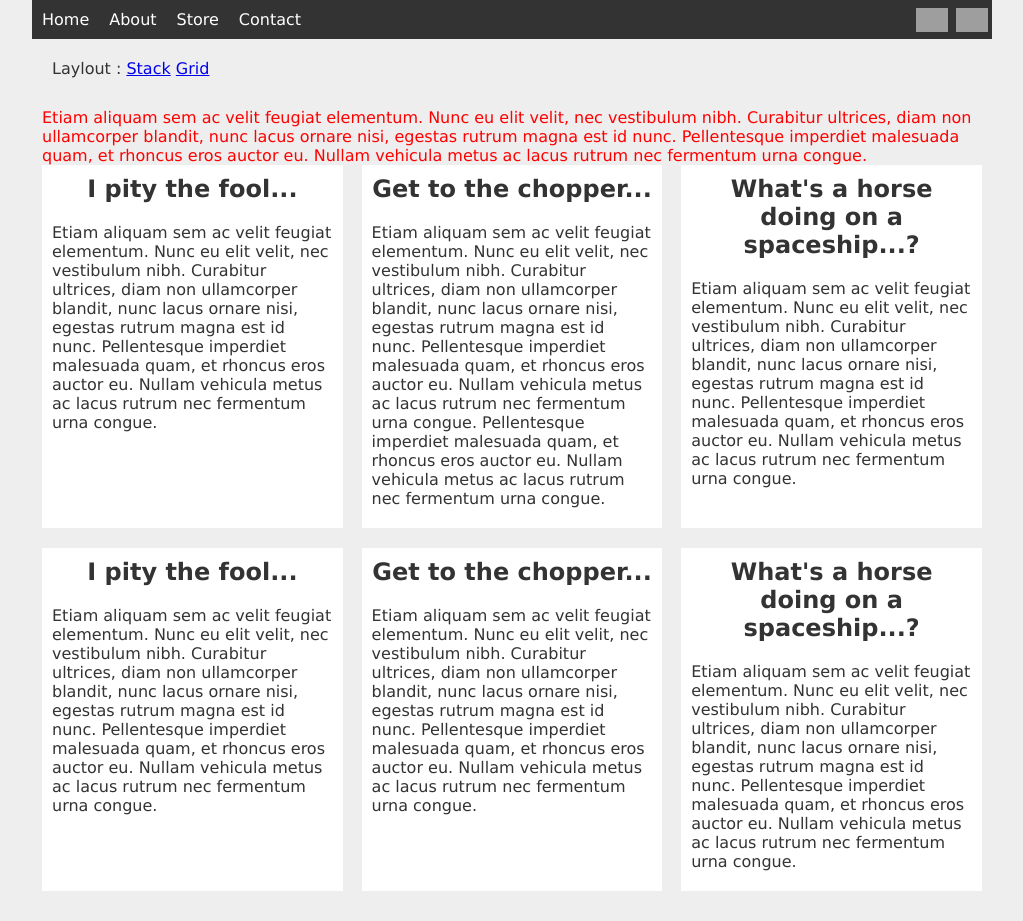
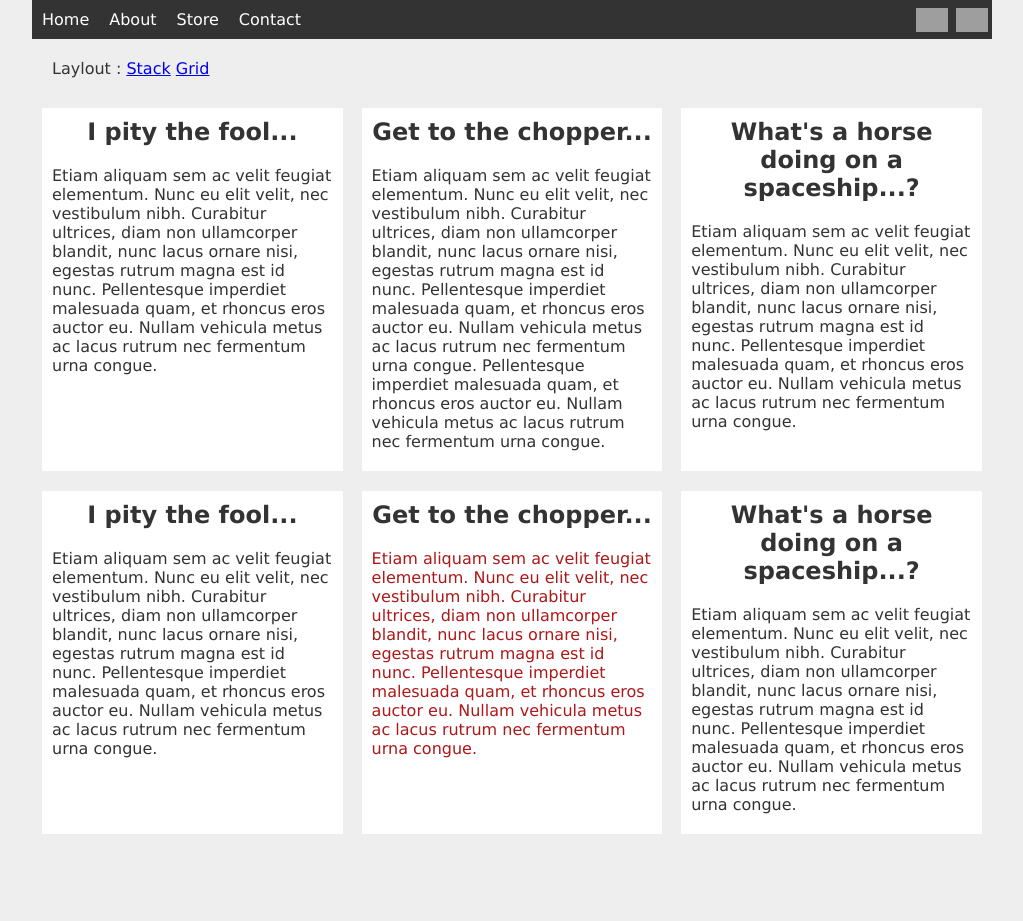
Before and after one commit to g1patil/front-end, a plain HTML site: page the-net-ninja/flex-box/index.html in a window 1280 px wide. Shown: the whole page, without its empty margins (128-1151 px from the left). After the commit the page ends 864 px from the top, so only its background shows below. Drawn offline with nearby package versions, Linux system fonts and the light colour scheme; grey boxes are pictures that could not be loaded.

Commit message:
attribute selector

```diff
--- a/the-net-ninja/flex-box/index.html
+++ b/the-net-ninja/flex-box/index.html
@@ -32,7 +32,6 @@
            <a href="#" class="grid"> Grid</a>
       </div>
       <section id="blocks">
-        <p>Etiam aliquam sem ac velit feugiat elementum. Nunc eu elit velit, nec vestibulum nibh. Curabitur ultrices, diam non ullamcorper blandit, nunc lacus ornare nisi, egestas rutrum magna est id nunc. Pellentesque imperdiet malesuada quam, et rhoncus eros auctor eu. Nullam vehicula metus ac lacus rutrum nec fermentum urna congue.</p>
         <article>
           <h2>I pity the fool...</h2>
           <p>Etiam aliquam sem ac velit feugiat elementum. Nunc eu elit velit, nec vestibulum nibh. Curabitur ultrices, diam non ullamcorper blandit, nunc lacus ornare nisi, egestas rutrum magna est id nunc. Pellentesque imperdiet malesuada quam, et rhoncus eros auctor eu. Nullam vehicula metus ac lacus rutrum nec fermentum urna congue.</p>
@@ -51,7 +50,7 @@
         </article>
         <article>
           <h2>Get to the chopper...</h2>
-          <p>Etiam aliquam sem ac velit feugiat elementum. Nunc eu elit velit, nec vestibulum nibh. Curabitur ultrices, diam non ullamcorper blandit, nunc lacus ornare nisi, egestas rutrum magna est id nunc. Pellentesque imperdiet malesuada quam, et rhoncus eros auctor eu. Nullam vehicula metus ac lacus rutrum nec fermentum urna congue.</p>
+          <p class="this something">Etiam aliquam sem ac velit feugiat elementum. Nunc eu elit velit, nec vestibulum nibh. Curabitur ultrices, diam non ullamcorper blandit, nunc lacus ornare nisi, egestas rutrum magna est id nunc. Pellentesque imperdiet malesuada quam, et rhoncus eros auctor eu. Nullam vehicula metus ac lacus rutrum nec fermentum urna congue.</p>
         </article>
         <article>
           <h2>What's a horse doing on a spaceship...?</h2>
--- a/the-net-ninja/flex-box/styles.css
+++ b/the-net-ninja/flex-box/styles.css
@@ -115,7 +115,7 @@ article.stack {
 
 
   } /* end media 768 */
-
-  #blocks > p {
-    color: red;
+/* ~ contains, ^ starts with, $ ends with */
+  p[class^="this"]{
+    color: rgb(173, 24, 24);
   }
```
